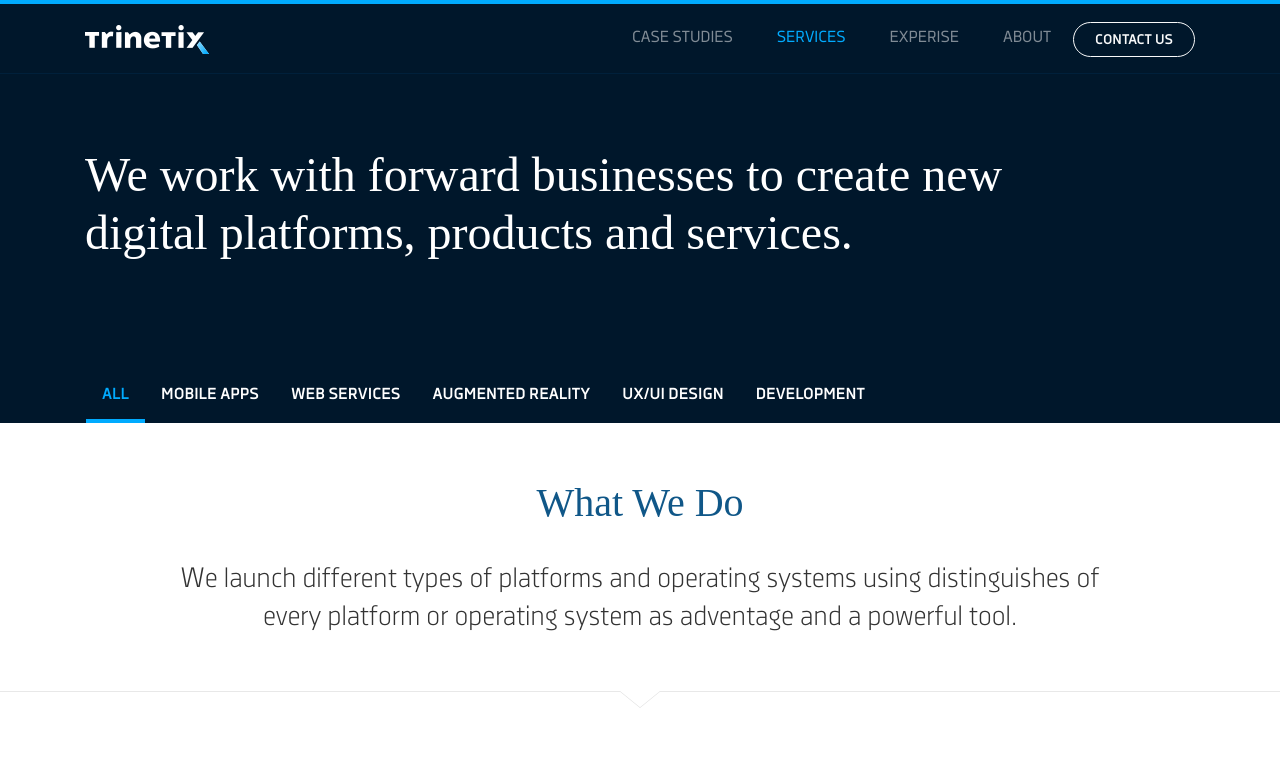
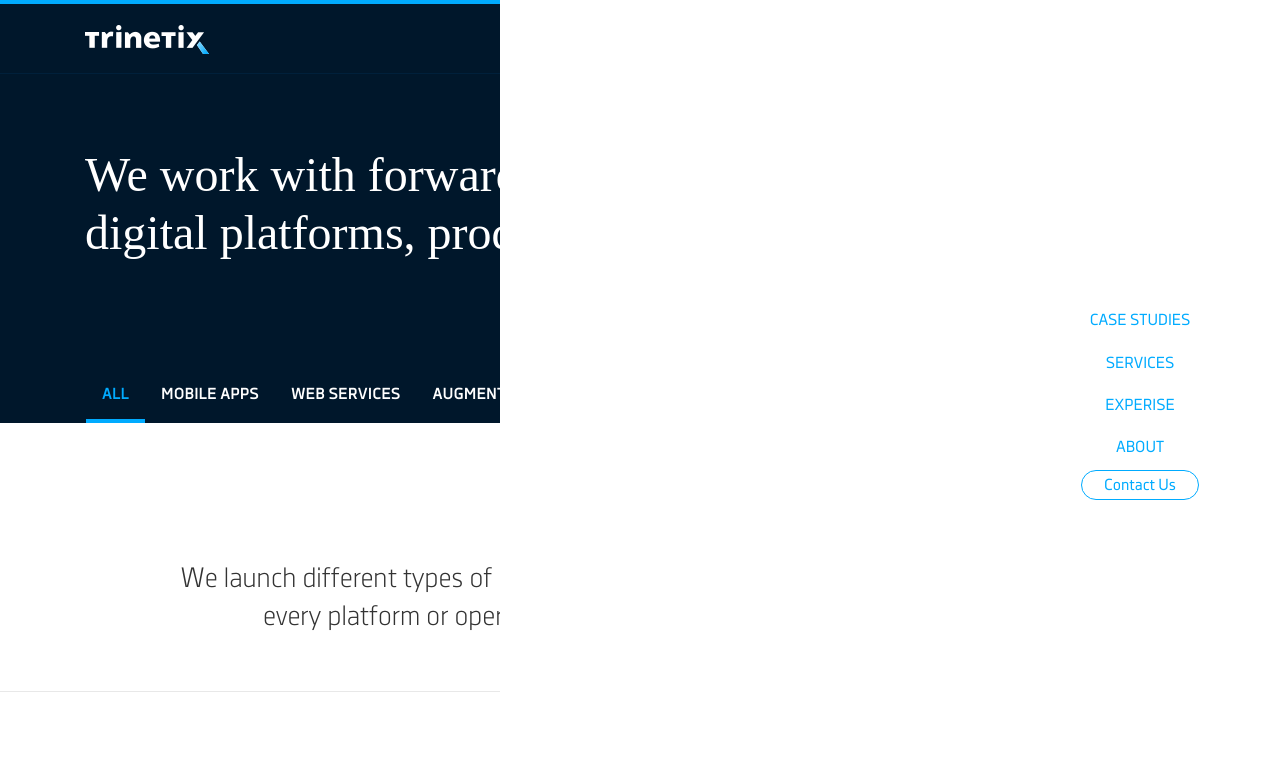
Before and after one commit to AndrewPalchykovsky/test, an Angular app: page / in a window 1280 px wide. Shown: the top 778 px of the page. Built offline with nearby package versions, Linux system fonts and the light colour scheme.

Commit message:
Added simple mobile nav

```diff
--- a/src/app/header/header.component.html
+++ b/src/app/header/header.component.html
@@ -4,9 +4,12 @@
         <a class="navbar-brand p-0" href="#">
             <img src="assets/img/logo.png" alt="logo">
         </a>
-        <button class="navbar-toggler" type="button" data-toggle="collapse" aria-expanded="false"
-            aria-label="Toggle navigation">
-            <span class="navbar-toggler-icon"></span>
+        <button class="navbar-toggler border-0" type="button" (click)="showNav()">
+            <svg width="34" height="22" viewBox="0 0 14 10" fill="white">
+                <rect width="34" height="2" x="0" y="0"></rect>
+                <rect width="34" height="2" x="0" y="4"></rect>
+                <rect width="34" height="2" x="0" y="8"></rect>
+            </svg>
         </button>
 
         <div class="collapse navbar-collapse">
@@ -32,3 +35,28 @@
 
     </div>
 </nav>
+
+<div class="navbar_mobile d-flex flex-column align-items-center justify-content-center" [class.showNav]="isHidden">
+
+    <span class="navbar_mobile-close" (click)="isHidden = false">╳</span>
+
+    <ul class="navbar_mobile-list">
+        <li class="nav-item ">
+            <a class="nav-link text-uppercase" href="#">Case studies</a>
+        </li>
+        <li class="nav-item active">
+            <a class="nav-link text-uppercase" href="#">Services</a>
+        </li>
+        <li class="nav-item">
+            <a class="nav-link text-uppercase" href="#">Experise</a>
+        </li>
+        <li class="nav-item">
+            <a class="nav-link nav-link_last text-uppercase" href="#">About</a>
+        </li>
+        <li class="nav-item">
+            <a href="#" class="navbar_mobile-button">Contact Us</a>
+        </li>
+
+    </ul>
+
+</div>
--- a/src/app/header/header.component.sass
+++ b/src/app/header/header.component.sass
@@ -39,3 +39,47 @@
         padding: 20px!important
     .navbar-toggler
         padding: 0.15rem 0.35rem
+
+
+
+// mobile
+.navbar_mobile
+    position: fixed
+    z-index: 1031
+    background-color: white
+    width: 100%
+    height: 100%
+    top: 0
+    bottom: 0
+    right: -500px
+    display: inline-block
+    transition: 0.4s right ease
+
+.navbar_mobile-list
+    list-style-type: none
+    padding-left: 0
+    margin-left: 0
+    margin-bottom: 0
+    text-align: center
+    a
+        color: $accent
+    .navbar_mobile-button
+        height: 30px
+        width: 118px
+        border: 1px solid $accent
+        line-height: 30px
+        font-size: 1rem
+        border-radius: 30px
+        display: inline-block
+        text-align: center
+
+.navbar_mobile-close
+    color: black
+    font-size: 20px
+    position: absolute
+    right: 20px
+    top: 20px
+
+.showNav
+    right: 0
+    transition: 0.4s right ease
--- a/src/app/header/header.component.ts
+++ b/src/app/header/header.component.ts
@@ -7,9 +7,16 @@ import { Component, OnInit } from '@angular/core';
 })
 export class HeaderComponent implements OnInit {
 
+  isHidden = false;
+
   constructor() { }
 
   ngOnInit(): void {
   }
 
+  showNav() {
+    console.log('Heloo');
+    this.isHidden = true;
+  }
+
 }
--- a/src/index.html
+++ b/src/index.html
@@ -1,5 +1,6 @@
 <!doctype html>
 <html lang="en">
+
 <head>
   <meta charset="utf-8">
   <title>TrinetixApp</title>
@@ -8,7 +9,9 @@
   <meta name="viewport" content="width=device-width, initial-scale=1">
   <link rel="icon" type="image/x-icon" href="favicon.ico">
 </head>
+
 <body>
   <app-root></app-root>
 </body>
+
 </html>
--- a/src/styles.sass
+++ b/src/styles.sass
@@ -45,3 +45,5 @@
     font-weight: 400
 
 // general modifications
+
+// for mobile
```
